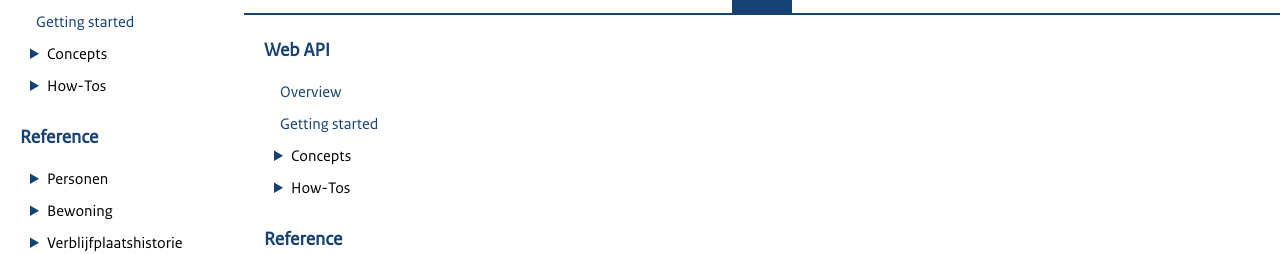
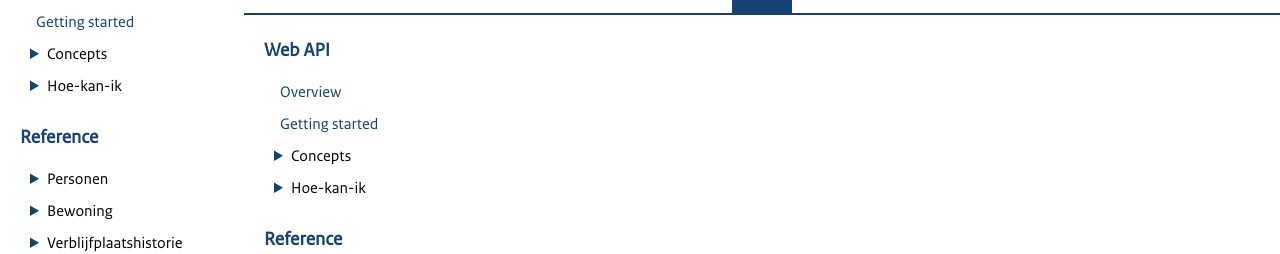
Before and after one commit to BRP-API/devportal, a Next.js app: page /layout in a window 1280 px wide. Shown: the part 189-443 px from the top of the page. Built offline with nearby package versions, Linux system fonts and the light colour scheme.

Commit message:
Update Sidebar.jsx

```diff
--- a/components/Sidebar.jsx
+++ b/components/Sidebar.jsx
@@ -21,10 +21,10 @@ const Sidebar = ({ sidebar }) => {
             ],
           },
           {
-            title: "How-Tos",
+            title: "Hoe-kan-ik",
             subnav: [
-              { label: "Fields samenstellen", href: "/how-tos/fields-samenstellen" },
-              { label: "Uitproberen", href: "/how-tos/uitproberen" },
+              { label: "fields samenstellen", href: "/how-tos/fields-samenstellen" },
+              { label: "de API uitproberen", href: "/how-tos/uitproberen" },
               { label: "Onboarden", href: "/how-tos/onboarden" },
             ],
           },
```
